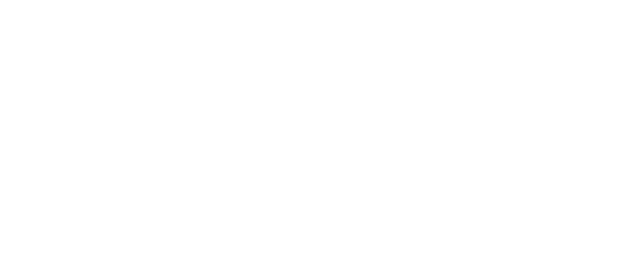
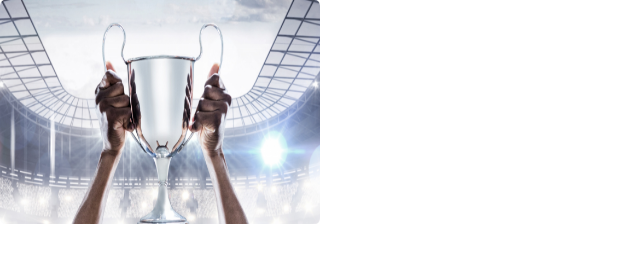
Before and after one commit to Sajjad2M/Assignment3_by_Sajjad, a plain HTML site: page index.html in a window 1280 px wide. Shown: the whole page, without its empty margins (0-640 px from the left). Drawn offline with nearby package versions, Linux system fonts and the light colour scheme.

Commit message:
add .html file and associated images and adjust all styles

```diff
--- a/index.html
+++ b/index.html
@@ -31,6 +31,6 @@
       </style>
 </head>
 <body>
-
+    <img class="w-80 h-56" src="Images/1.png">
 </body>
 </html>
```
